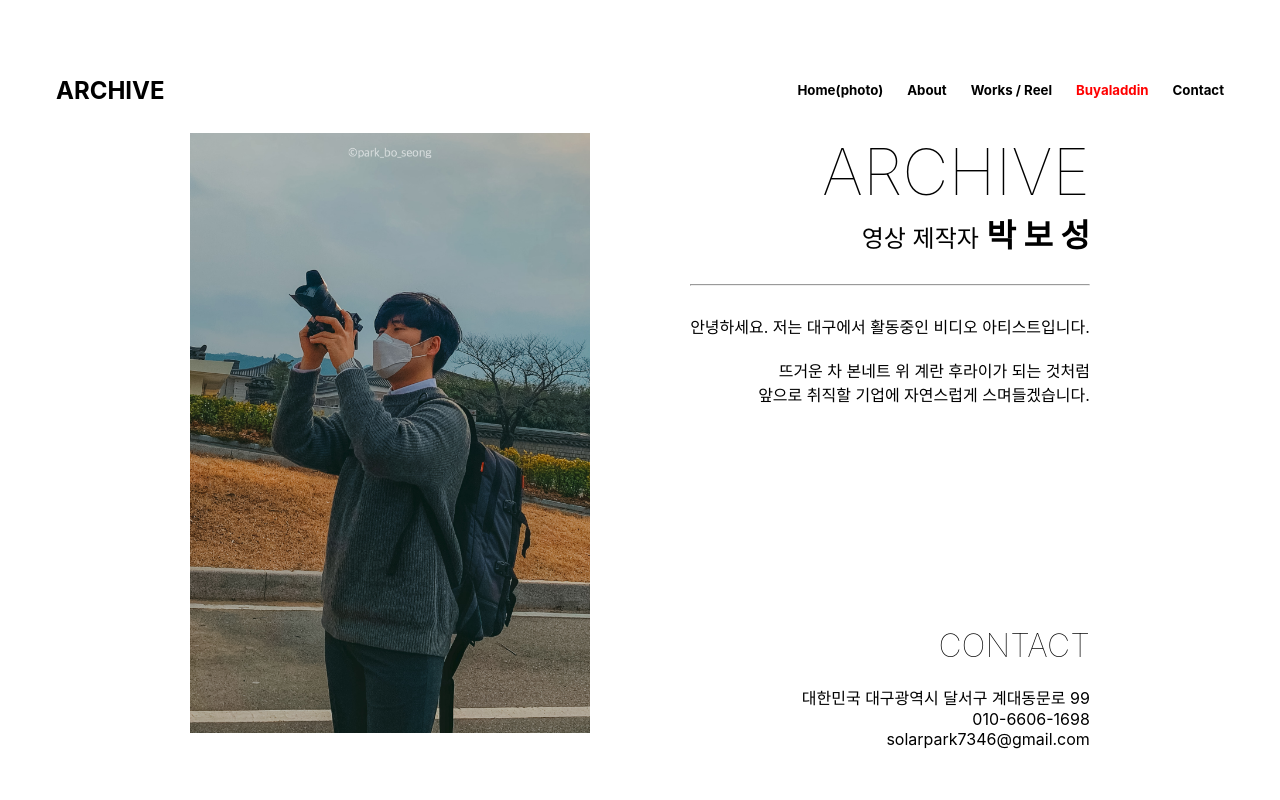
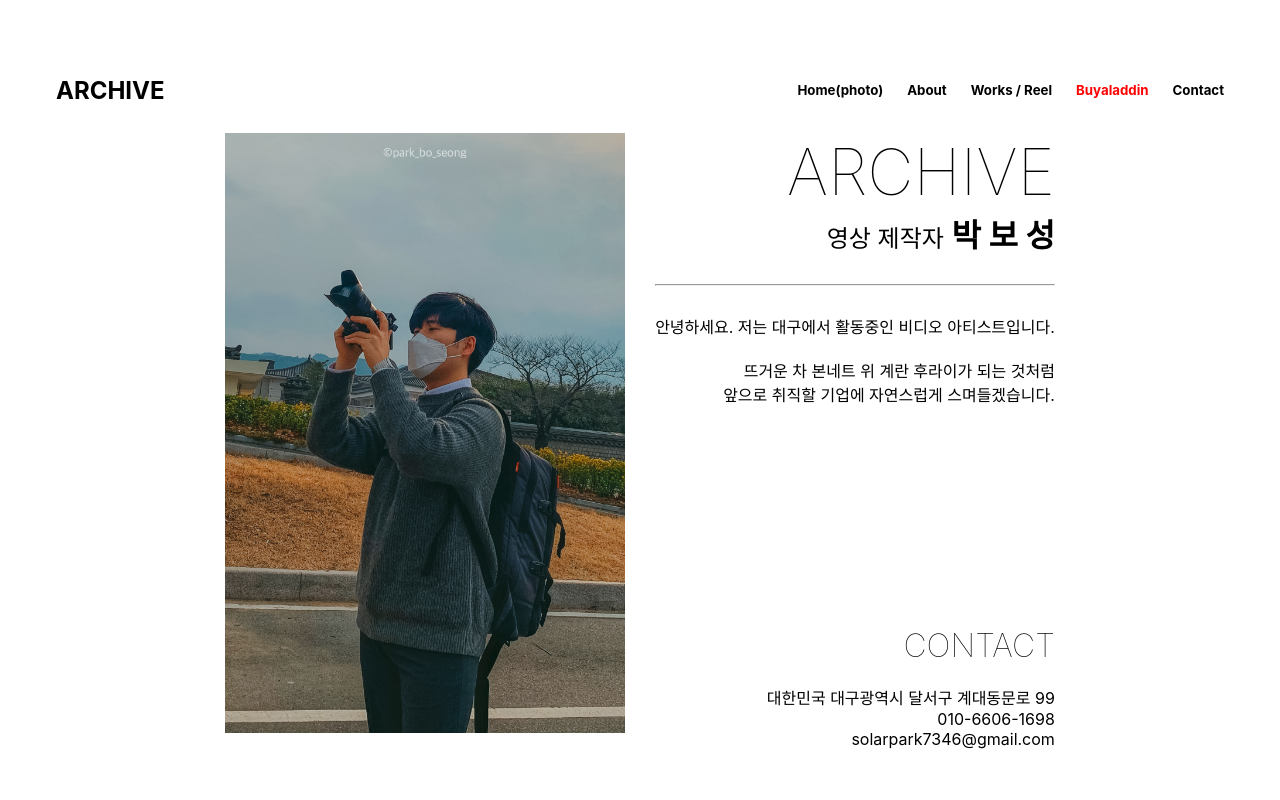
Before and after one commit to solarpark7346/portfolio, a React (Create React App) app: page /portfolio/About in a window 1280 px wide. Shown: the top 800 px of the page. Built offline with nearby package versions, Linux system fonts and the light colour scheme.

Commit message:
loading 시간, gap 수정

```diff
--- a/src/components/img/index.js
+++ b/src/components/img/index.js
@@ -58,7 +58,7 @@ class Img extends Component {
                     'https://drive.google.com/uc?id=1_wo_-5UPGN9VXPU-miQqjF47KV6bJxC7' ,
                 ]
             })
-        }, 5000)
+        }, 3000)
     }
 
     render() {
--- a/src/components/pages/about/about.css
+++ b/src/components/pages/about/about.css
@@ -51,7 +51,7 @@
     flex-direction: row;
     text-align: start;
     justify-content: center;
-    gap: 100px;
+    gap: 30px;
 }
 
 .m-w-font{
```
